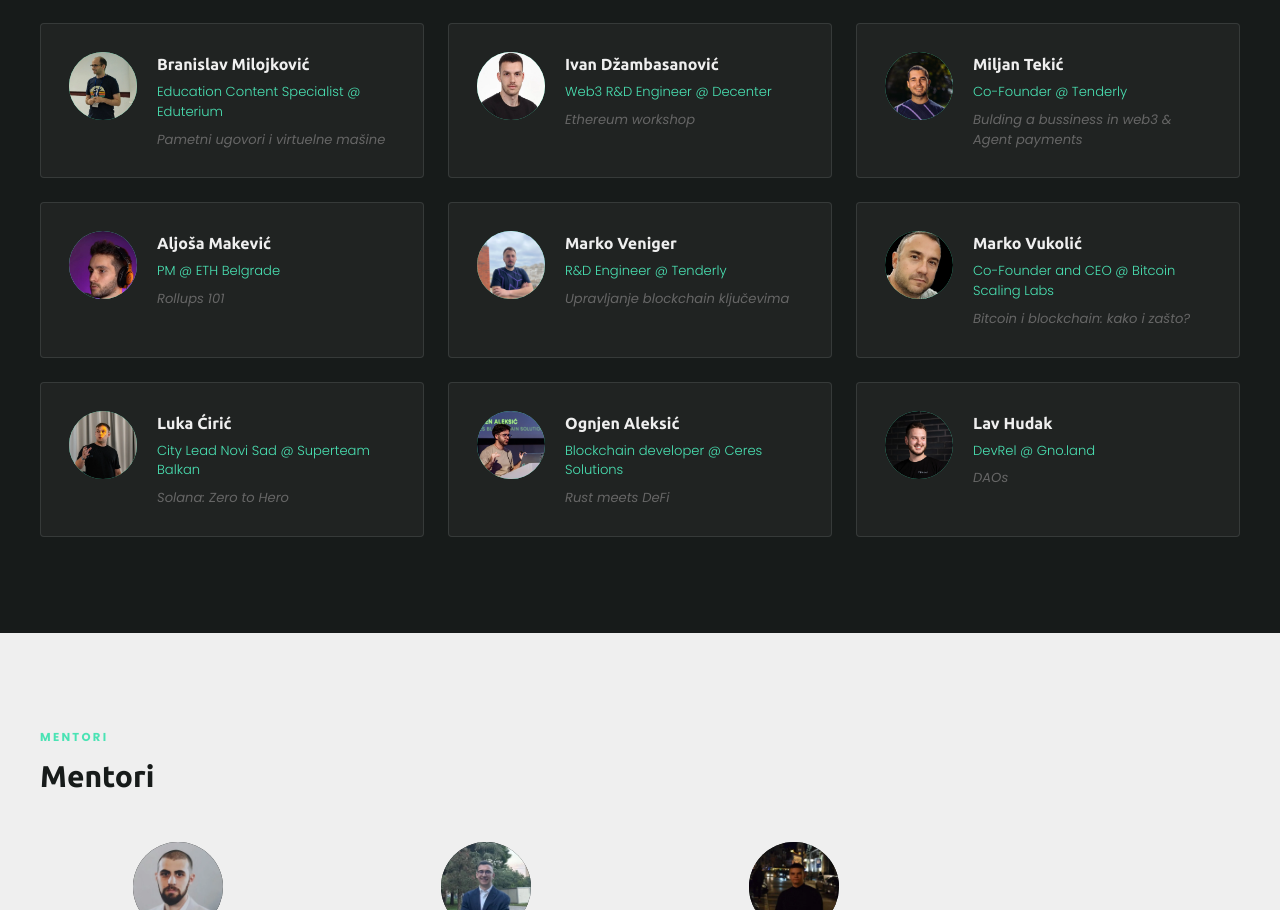
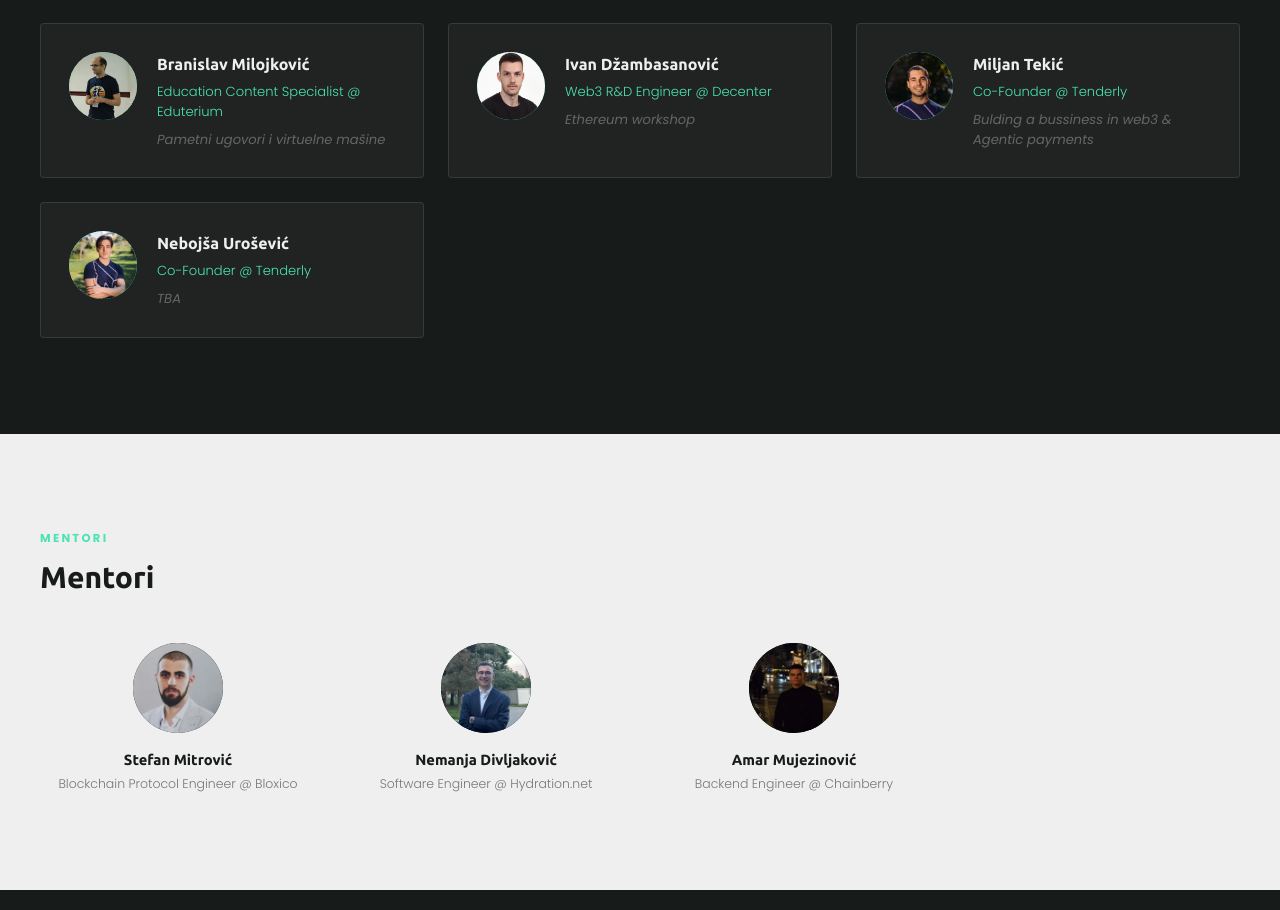
Before and after one commit to Imafikus/web3kamp, a React (Vite) app: page / in a window 1280 px wide. Shown: the part 5626-6536 px from the top of the page. Built offline with nearby package versions, Linux system fonts and the light colour scheme.

Commit message:
Fix speakers

```diff
--- a/src/components/Speakers.jsx
+++ b/src/components/Speakers.jsx
@@ -4,13 +4,13 @@
   { name: 'Vuk Gavrilović',       role: 'Protocol Engineer',                                    topic: 'Algoritmi i strukture podataka u blockchain čvorovima', photo: '/images/speakers/vuk-gavrilovic.jpg' },
   { name: 'Branislav Milojković', role: 'Education Content Specialist @ Eduterium',             topic: 'Pametni ugovori i virtuelne mašine',                   photo: '/images/speakers/branislav-milojkovic.jpg' },
   { name: 'Ivan Džambasanović',      role: 'Web3 R&D Engineer @ Decenter',                                topic: 'Ethereum workshop',                                photo: '/images/speakers/ivan-dzambasanovic.jpg' },
-  { name: 'Miljan Tekić',        role: 'Co-Founder @ Tenderly',                                       topic: 'Bulding a bussiness in web3 & Agent payments',                             photo: '/images/speakers/miljan-tekic.jpeg' },
-  { name: 'Aljoša Makević',       role: 'PM @ ETH Belgrade',                                   topic: 'Rollups 101',                                          photo: '/images/speakers/aljosa-makevic.jpg' },
-  { name: 'Marko Veniger',        role: 'R&D Engineer @ Tenderly',                             topic: 'Upravljanje blockchain ključevima',                    photo: '/images/speakers/marko-veniger.jpg' },
-  { name: 'Marko Vukolić',        role: 'Co-Founder and CEO @ Bitcoin Scaling Labs',           topic: 'Bitcoin i blockchain: kako i zašto?',                  photo: '/images/speakers/marko-vukolic.jpg' },
-  { name: 'Luka Ćirić',           role: 'City Lead Novi Sad @ Superteam Balkan',              topic: 'Solana: Zero to Hero',                                photo: '/images/speakers/luka-ciric.jpg' },
-  { name: 'Ognjen Aleksić',       role: 'Blockchain developer @ Ceres Solutions',              topic: 'Rust meets DeFi',                                     photo: '/images/speakers/ognjen-aleksic.jpg' },
-  { name: 'Lav Hudak',            role: 'DevRel @ Gno.land',                                   topic: 'DAOs',                                                photo: '/images/speakers/lav-hudak.jpg' },
+  { name: 'Miljan Tekić',        role: 'Co-Founder @ Tenderly',                                       topic: 'Bulding a bussiness in web3 & Agentic payments',                             photo: '/images/speakers/miljan-tekic.jpeg' },
+  { name: 'Nebojša Urošević',       role: 'Co-Founder @ Tenderly',                                   topic: 'TBA',                                          photo: '/images/speakers/nebojsa-urosevic.jpg' },
+  // { name: 'Marko Veniger',        role: 'R&D Engineer @ Tenderly',                             topic: 'Upravljanje blockchain ključevima',                    photo: '/images/speakers/marko-veniger.jpg' },
+  // { name: 'Marko Vukolić',        role: 'Co-Founder and CEO @ Bitcoin Scaling Labs',           topic: 'Bitcoin i blockchain: kako i zašto?',                  photo: '/images/speakers/marko-vukolic.jpg' },
+  // { name: 'Luka Ćirić',           role: 'City Lead Novi Sad @ Superteam Balkan',              topic: 'Solana: Zero to Hero',                                photo: '/images/speakers/luka-ciric.jpg' },
+  // { name: 'Ognjen Aleksić',       role: 'Blockchain developer @ Ceres Solutions',              topic: 'Rust meets DeFi',                                     photo: '/images/speakers/ognjen-aleksic.jpg' },
+  // { name: 'Lav Hudak',            role: 'DevRel @ Gno.land',                                   topic: 'DAOs',                                                photo: '/images/speakers/lav-hudak.jpg' },
 ]
 
 function initials(name) {
```
Also changed, not shown: public/images/speakers/nebojsa-urosevic.jpg (added).
